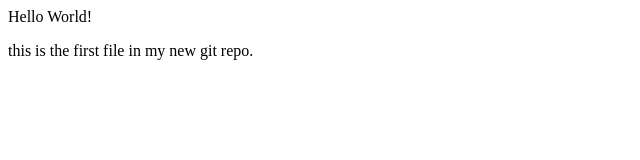
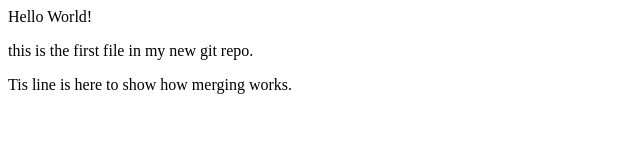
Before and after one commit to laibakhan412/newrepo, a plain HTML site: page index.html in a window 1280 px wide. Shown: the whole page, without its empty margins (0-640 px from the left). Drawn offline with Linux system fonts and the light colour scheme.

Commit message:
updated index.html with emergency fix.

```diff
--- a/index.html
+++ b/index.html
@@ -7,5 +7,6 @@
 <body>
 <he> Hello World!</h1>
 <p> this is the first file in my new git repo.</p>
+<p>Tis line is here to show how merging works.</p>
 </body>
 </html>
```
